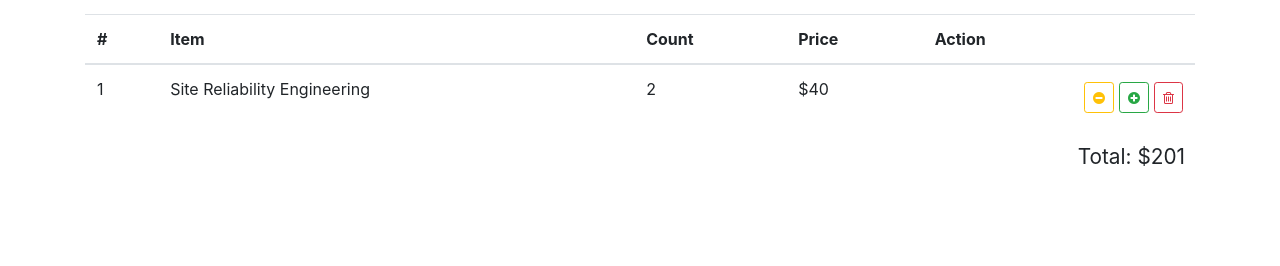
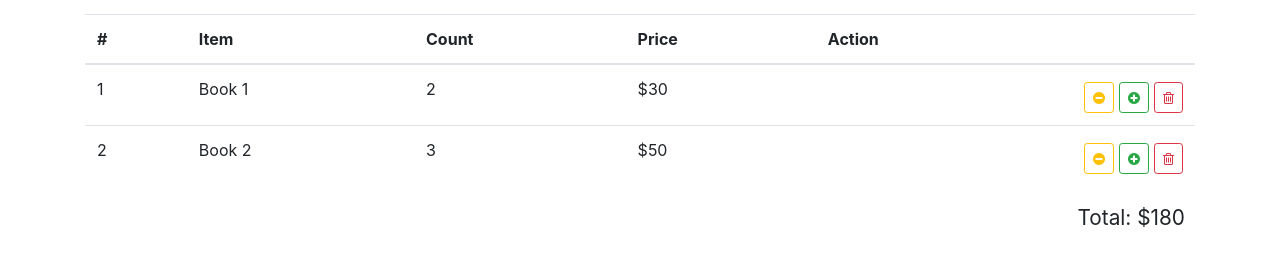
Before and after one commit to Sirano98/re-store, a React (Create React App) app: page / in a window 1280 px wide. Shown: the part 438-704 px from the top of the page. Built offline with nearby package versions, Linux system fonts and the light colour scheme.

Commit message:
add cart section

```diff
--- a/src/components/book-list/book-list.js
+++ b/src/components/book-list/book-list.js
@@ -10,7 +10,21 @@
 
 import './book-list.css';
 
-class BookList extends Component {
+const BookList = ({ books }) => {
+  return (
+    <ul className="book-list">
+      {
+        books.map((book) => {
+          return (
+            <li key={book.id}><BookListItem book={book} /></li>
+          )
+        })
+      }
+    </ul>
+  )
+}
+
+class BookListContainer extends Component {
 
   componentDidMount() {
     this.props.fetchBooks();
@@ -27,17 +41,7 @@
       return <ErrorIndicator />;
     }
 
-    return (
-      <ul className="book-list">
-        {
-          books.map((book) => {
-            return (
-              <li key={book.id}><BookListItem book={book} /></li>
-            )
-          })
-        }
-      </ul>
-    );
+    return <BookList books={books} />
   }
 }
 
@@ -54,4 +58,4 @@
 export default compose(
   withBookstoreService(),
   connect(mapStateToProps, mapDispatchToProps)
-)(BookList);
+)(BookListContainer);
--- a/src/components/shopping-cart-table/shopping-cart-table.js
+++ b/src/components/shopping-cart-table/shopping-cart-table.js
@@ -1,7 +1,36 @@
 import React from 'react';
 import './shopping-cart-table.css';
+import { connect } from 'react-redux';
 
-const ShoppingCartTable = () => {
+const ShoppingCartTable = ({ items, total, onDecrease, onIncrease, onDelete }) => {
+  const renderRow = (item, idx) => {
+    const { id, name, count, price } = item;
+    return (
+      <tr key={id}>
+        <td>{idx + 1}</td>
+        <td>{name}</td>
+        <td>{count}</td>
+        <td>${price}</td>
+        <td>
+          <button
+            onClick={() => onDelete(id)}
+            className="btn btn-outline-danger btn-sm float-right">
+            <i className="fa fa-trash-o" />
+          </button>
+          <button
+            onClick={() => onIncrease(id)}
+            className="btn btn-outline-success btn-sm float-right">
+            <i className="fa fa-plus-circle" />
+          </button>
+          <button
+            onClick={() => onDecrease(id)}
+            className="btn btn-outline-warning btn-sm float-right">
+            <i className="fa fa-minus-circle" />
+          </button>
+        </td>
+      </tr>
+    )
+  }
   return (
     <div className="shopping-cart-table">
       <h2>Your Order</h2>
@@ -17,31 +46,38 @@
         </thead>
 
         <tbody>
-          <tr>
-            <td>1</td>
-            <td>Site Reliability Engineering</td>
-            <td>2</td>
-            <td>$40</td>
-            <td>
-              <button className="btn btn-outline-danger btn-sm float-right">
-                <i className="fa fa-trash-o" />
-              </button>
-              <button className="btn btn-outline-success btn-sm float-right">
-                <i className="fa fa-plus-circle" />
-              </button>
-              <button className="btn btn-outline-warning btn-sm float-right">
-                <i className="fa fa-minus-circle" />
-              </button>
-            </td>
-          </tr>
+          {
+            items.map(renderRow)
+          }
         </tbody>
       </table>
 
       <div className="total">
-        Total: $201
+        Total: ${total}
       </div>
     </div>
   );
 };
 
-export default ShoppingCartTable;
+const mapStateToProps = ({ cartItems, orderTotal }) => {
+  return {
+    items: cartItems,
+    total: orderTotal
+  }
+};
+
+const mapDispatchToProps = () => {
+  return {
+    onIncrease: (id) => {
+      console.log(`Increase ${id}`);
+    },
+    onDecrease: (id) => {
+      console.log(`Decrease ${id}`);
+    },
+    onDelete: (id) => {
+      console.log(`Delete ${id}`);
+    }
+  }
+}
+
+export default connect(mapStateToProps, mapDispatchToProps)(ShoppingCartTable);
--- a/src/reducers/index.js
+++ b/src/reducers/index.js
@@ -1,7 +1,22 @@
 const initialState = {
   books: [],
   loading: true,
-  error: null
+  error: null,
+  cartItems: [
+    {
+      id: 1,
+      name: "Book 1",
+      count: 2,
+      price: 30
+    },
+    {
+      id: 2,
+      name: "Book 2",
+      count: 3,
+      price: 50
+    }
+  ],
+  orderTotal: 180
 };
 
 const reducer = (state = initialState, action) => {
@@ -10,6 +25,7 @@
 
     case 'FETCH_BOOKS_REQUEST':
       return {
+        ...state,
         books: [],
         loading: true,
         error: null
@@ -17,6 +33,7 @@
 
     case 'FETCH_BOOKS_SUCCESS':
       return {
+        ...state,
         books: action.payload,
         loading: false,
         error: null
@@ -24,6 +41,7 @@
 
     case 'FETCH_BOOKS_FAILURE':
       return {
+        ...state,
         books: [],
         loading: false,
         error: action.payload
--- a/src/store.js
+++ b/src/store.js
@@ -2,6 +2,10 @@
 
 import reducer from './reducers';
 
-const store = createStore(reducer);
+const store = createStore(
+    reducer,
+    window.__REDUX_DEVTOOLS_EXTENSION__ && window.__REDUX_DEVTOOLS_EXTENSION__()
+);
+
 
 export default store;
```
